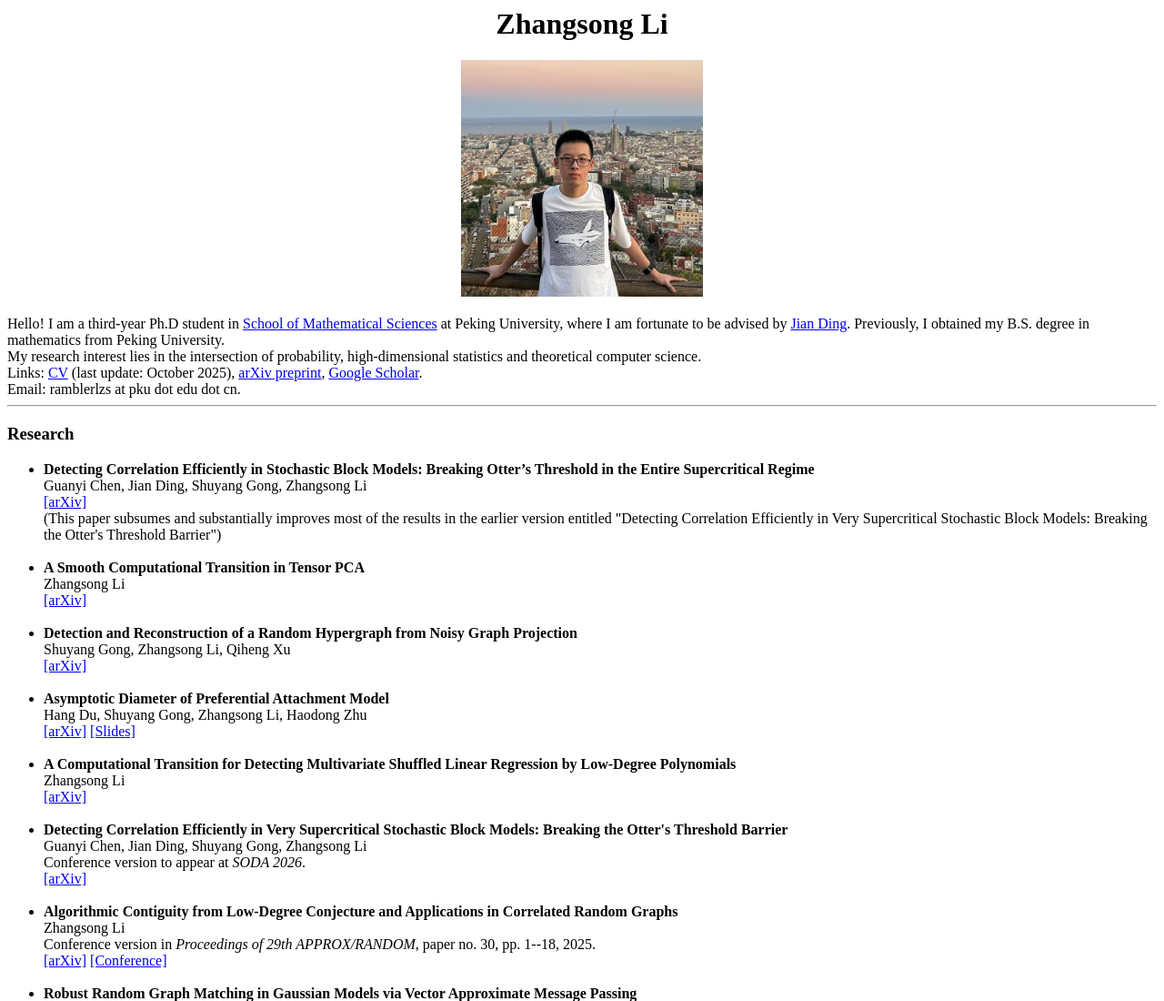
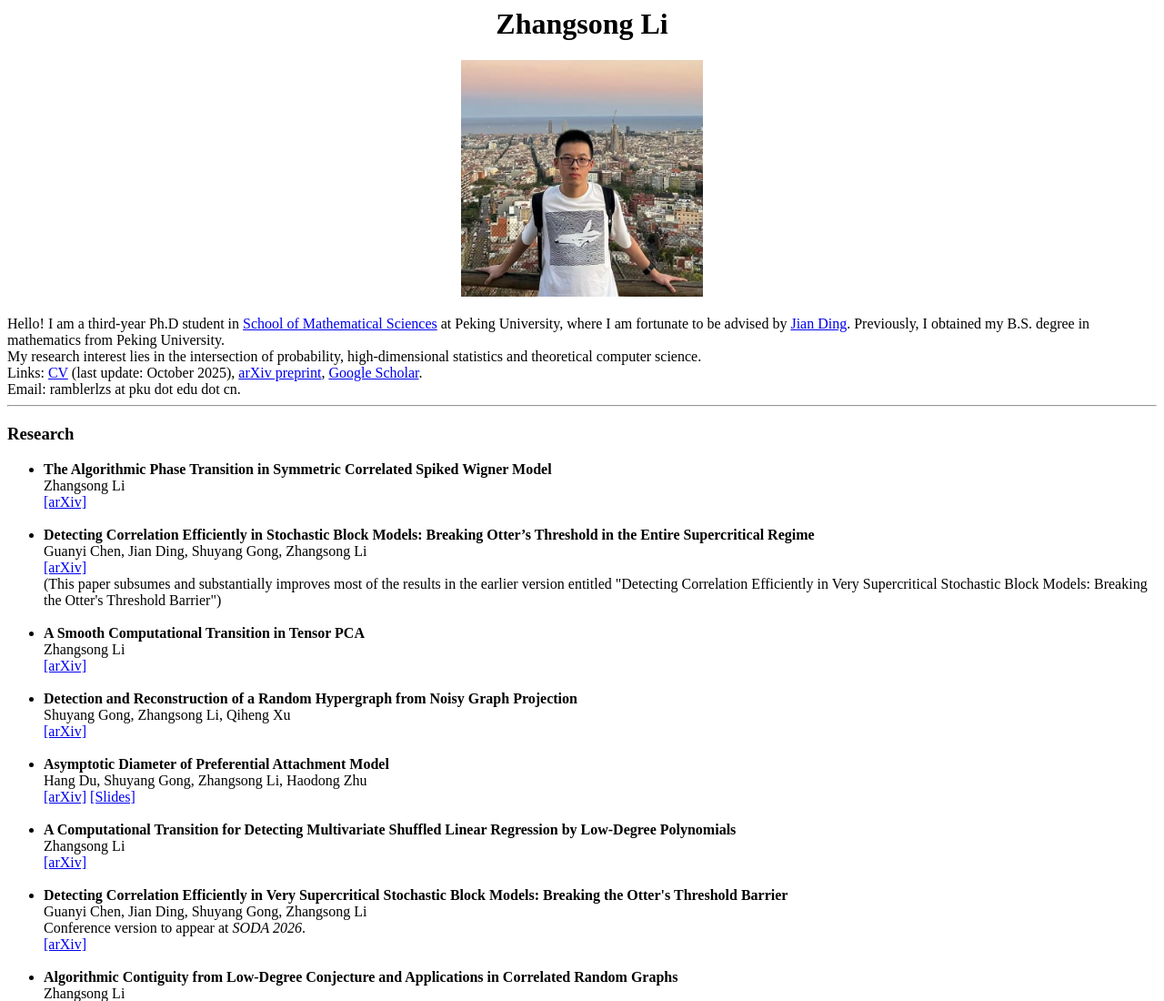
Before and after one commit to Zhangsong-Li/Zhangsong-Li.github.io, a plain HTML site: page index.html in a window 1280 px wide. Shown: the top 1100 px of the page at 91% size. Drawn offline with Linux system fonts and the light colour scheme.

Commit message:
Update index.html

```diff
--- a/index.html
+++ b/index.html
@@ -15,6 +15,10 @@ Email: ramblerlzs at pku dot edu dot cn.<br>
 
 <hr><h3>Research</h3>
 <ul>
+
+</li><li> <b>The Algorithmic Phase Transition in Symmetric Correlated Spiked Wigner Model</b>    <br>
+Zhangsong Li    <br>
+<a href="https://arxiv.org/abs/2511.06040">[arXiv]</a>    <br><br>
 
 </li><li> <b>Detecting Correlation Efficiently in Stochastic Block Models: Breaking Otter’s Threshold in the Entire Supercritical Regime</b>    <br>
 Guanyi Chen, Jian Ding, Shuyang Gong, Zhangsong Li    <br>
```
